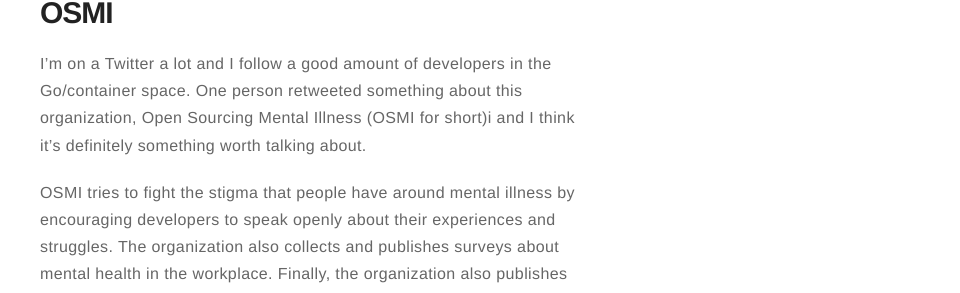
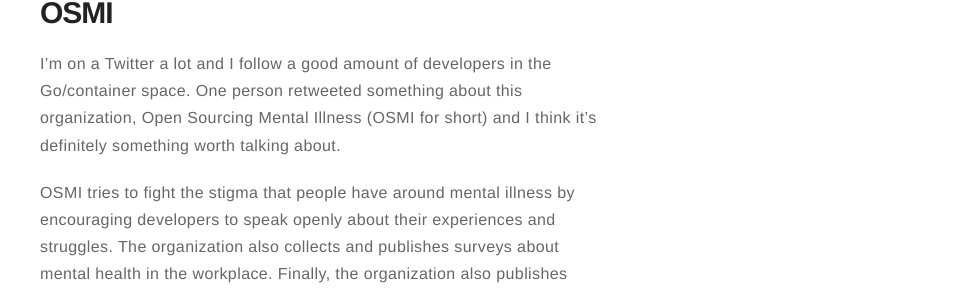
Before and after one commit to zujko/zujko.github.io, a Jekyll site: the page built from _posts/2017-04-23-HFOSS-Blog-11.markdown, in a window 1280 px wide. Shown: the part 311-604 px from the top of the page, without its empty margins (320-1280 px from the left). Built offline with Jekyll 4.4.1, drawn with Linux system fonts in a browser that asks for light colours.

Commit message:
Fix typo

```diff
--- a/_posts/2017-04-23-HFOSS-Blog-11.markdown
+++ b/_posts/2017-04-23-HFOSS-Blog-11.markdown
@@ -11,7 +11,7 @@
 ---
 
 # OSMI
-I'm on a Twitter a lot and I follow a good amount of developers in the Go/container space. One person retweeted something about this organization, Open Sourcing Mental Illness (OSMI for short)i and I think it's definitely something worth talking about.
+I'm on a Twitter a lot and I follow a good amount of developers in the Go/container space. One person retweeted something about this organization, Open Sourcing Mental Illness (OSMI for short) and I think it's definitely something worth talking about.
 
 OSMI tries to fight the stigma that people have around mental illness by encouraging developers to speak openly about their experiences and struggles. The organization also collects and publishes surveys about mental health in the workplace. Finally, the organization also publishes resources for companies to better support their employees.
 
```
